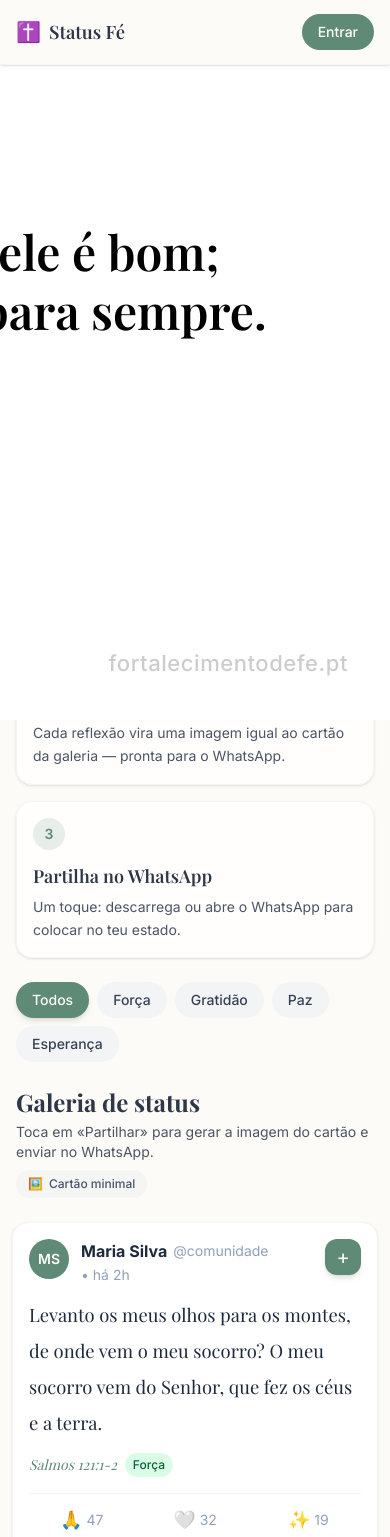
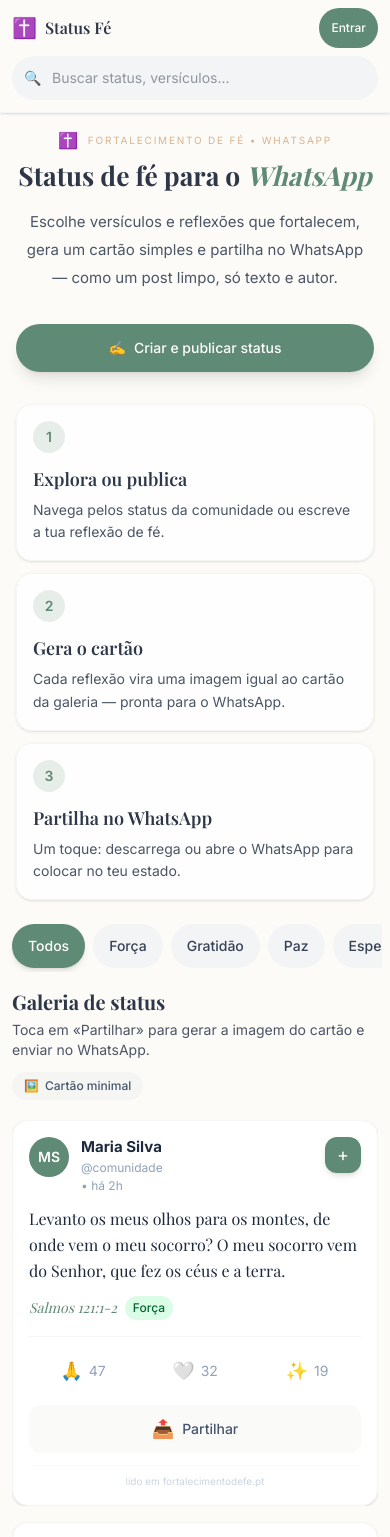
Before and after one commit to obraga45/fortalecimentodefe, a Next.js app: page / in a window 390 px wide. Shown: the top 1537 px of the page. Built offline with nearby package versions, Linux system fonts and the light colour scheme; no server answers; the database is empty; a web font is replaced by a local one.

Commit message:
﻿Improve mobile layout and fix off-screen share template overlap.
Responsive navbar, filters, gallery, and modals; hide 1200px export capture fully outside the viewport.

```diff
--- a/app/globals.css
+++ b/app/globals.css
@@ -18,8 +18,39 @@
   --font-serif: var(--font-playfair-display);
 }
 
+html {
+  overflow-x: hidden;
+  -webkit-text-size-adjust: 100%;
+}
+
 body {
   background: var(--background);
   color: var(--foreground);
   font-family: var(--font-sans);
+  overflow-x: hidden;
 }
+
+@supports (padding: env(safe-area-inset-bottom)) {
+  body {
+    padding-left: env(safe-area-inset-left);
+    padding-right: env(safe-area-inset-right);
+  }
+}
+
+/* Off-screen node for html-to-image; must be fully outside the viewport (not -200vw). */
+.share-capture-root {
+  position: fixed;
+  top: 0;
+  left: -10000px;
+  z-index: -1;
+  pointer-events: none;
+  overflow: hidden;
+  width: 0;
+  height: 0;
+}
+
+.share-capture-root > * {
+  position: absolute;
+  top: 0;
+  left: 0;
+}
--- a/app/layout.tsx
+++ b/app/layout.tsx
@@ -5,6 +5,12 @@
   title: "Fortalecimento de Fé — Status para WhatsApp",
   description:
     "Versículos e reflexões de fé prontos para partilhar no teu status do WhatsApp. Escolhe, gera a imagem e publica.",
+};
+
+export const viewport = {
+  width: "device-width",
+  initialScale: 1,
+  viewportFit: "cover" as const,
 };
 
 export default function RootLayout({
@@ -30,7 +36,7 @@
           `}
         </style>
       </head>
-      <body className="min-h-full flex flex-col">{children}</body>
+      <body className="min-h-full flex flex-col overflow-x-hidden">{children}</body>
     </html>
   );
 }
--- a/app/page.tsx
+++ b/app/page.tsx
@@ -227,17 +227,17 @@
       <Hero onShareClick={handleShareClick} />
       <TagFilters onTagChange={setActiveTag as any} />
 
-      <div className="max-w-7xl mx-auto px-3 sm:px-6 lg:px-8 pb-16">
-        <div className="flex flex-col sm:flex-row sm:items-end sm:justify-between gap-2 mb-6 sm:mb-8 px-1">
-          <div>
-            <h2 className="font-serif text-2xl sm:text-3xl font-bold text-foreground">
+      <div className="max-w-7xl mx-auto px-3 sm:px-6 lg:px-8 pb-16 pb-[max(1rem,env(safe-area-inset-bottom))]">
+        <div className="flex flex-col gap-3 sm:flex-row sm:items-end sm:justify-between sm:gap-4 mb-5 sm:mb-8">
+          <div className="min-w-0">
+            <h2 className="font-serif text-xl sm:text-2xl md:text-3xl font-bold text-foreground">
               Galeria de status
             </h2>
-            <p className="text-gray-600 text-sm sm:text-base mt-1 max-w-xl">
+            <p className="text-gray-600 text-sm sm:text-base mt-1 max-w-xl text-pretty">
               Toca em «Partilhar» para gerar a imagem do cartão e enviar no WhatsApp.
             </p>
           </div>
-          <span className="inline-flex w-fit items-center gap-1.5 rounded-full bg-stone-100 px-3 py-1.5 text-xs font-medium text-slate-600">
+          <span className="inline-flex w-fit items-center gap-1.5 rounded-full bg-stone-100 px-3 py-1.5 text-xs font-medium text-slate-600 shrink-0">
             <span aria-hidden="true">🖼️</span>
             Cartão minimal
           </span>
@@ -246,10 +246,14 @@
           <div className="text-center py-12">
             <p className="text-gray-500">Carregando...</p>
           </div>
+        ) : filteredPosts.length === 0 ? (
+          <div className="text-center py-12 px-4 rounded-2xl border border-dashed border-stone-200 bg-white/60">
+            <p className="text-gray-600 text-sm sm:text-base">Nenhum status nesta categoria.</p>
+          </div>
         ) : (
-          <div className="grid grid-cols-1 md:grid-cols-2 lg:grid-cols-3 gap-6">
+          <div className="grid grid-cols-1 sm:grid-cols-2 xl:grid-cols-3 gap-4 sm:gap-5 lg:gap-6">
             {filteredPosts.map((post) => (
-              <div key={post.id} className="break-inside-avoid">
+              <div key={post.id} className="min-w-0 max-w-full overflow-hidden">
                 <PostCard post={post} onReactionUpdate={handleReactionUpdate} />
               </div>
             ))}
--- a/components/CreatePostForm.tsx
+++ b/components/CreatePostForm.tsx
@@ -50,8 +50,8 @@
   };
 
   return (
-    <div className="fixed inset-0 z-[100] flex items-end sm:items-center justify-center p-3 sm:p-4 bg-black/40 backdrop-blur-sm">
-      <div className="bg-white rounded-t-2xl sm:rounded-2xl shadow-2xl max-w-lg w-full p-5 sm:p-8">
+    <div className="fixed inset-0 z-[100] flex items-end sm:items-center justify-center p-0 sm:p-4 bg-black/40 backdrop-blur-sm">
+      <div className="bg-white rounded-t-2xl sm:rounded-2xl shadow-2xl max-w-lg w-full max-h-[92dvh] sm:max-h-[90vh] overflow-y-auto p-5 sm:p-8 pb-[max(1.25rem,env(safe-area-inset-bottom))]">
         <div className="flex items-start justify-between gap-3 mb-4 sm:mb-6">
           <div>
             <h2 className="text-xl sm:text-2xl font-serif font-bold text-slate-800">
--- a/components/Hero.tsx
+++ b/components/Hero.tsx
@@ -2,32 +2,32 @@
 
 export default function Hero({ onShareClick }: { onShareClick: () => void }) {
   return (
-    <section className="pt-20 sm:pt-32 pb-6 sm:pb-10 px-4 sm:px-6 lg:px-8 max-w-4xl mx-auto">
+    <section className="pt-32 md:pt-36 lg:pt-40 pb-6 sm:pb-10 px-4 sm:px-6 lg:px-8 max-w-4xl mx-auto">
       <div className="text-center">
-        <p className="inline-flex items-center gap-2 text-secondary text-[11px] sm:text-sm uppercase tracking-[0.28em] mb-3 sm:mb-4">
+        <p className="inline-flex flex-wrap items-center justify-center gap-x-2 gap-y-1 text-secondary text-[10px] min-[400px]:text-xs sm:text-sm uppercase tracking-[0.18em] sm:tracking-[0.28em] mb-3 sm:mb-4 max-w-md mx-auto">
           <span className="text-base leading-none" aria-hidden="true">
             ✝️
           </span>
           Fortalecimento de fé • WhatsApp
         </p>
-        <h1 className="text-[2rem] sm:text-4xl lg:text-[2.75rem] font-serif font-bold text-foreground mb-4 sm:mb-6 leading-[1.15] sm:leading-tight">
+        <h1 className="text-[1.65rem] min-[400px]:text-[2rem] sm:text-4xl lg:text-[2.75rem] font-serif font-bold text-foreground mb-4 sm:mb-6 leading-[1.2] sm:leading-tight text-balance">
           Status de fé para o{" "}
           <span className="italic text-primary">WhatsApp</span>
         </h1>
-        <p className="text-gray-600 text-base sm:text-lg leading-8 sm:leading-relaxed mb-8 sm:mb-10 max-w-2xl mx-auto">
+        <p className="text-gray-600 text-[0.9375rem] sm:text-lg leading-7 sm:leading-relaxed mb-8 sm:mb-10 max-w-2xl mx-auto text-pretty px-1">
           Escolhe versículos e reflexões que fortalecem, gera um cartão simples
           e partilha no WhatsApp — como um post limpo, só texto e autor.
         </p>
         <button
           onClick={onShareClick}
-          className="inline-flex w-full sm:w-auto justify-center items-center gap-2 px-5 sm:px-7 py-3.5 sm:py-3.5 bg-primary text-white rounded-full text-base font-medium hover:bg-primary/90 transition-all shadow-lg hover:shadow-xl max-w-[20rem] sm:max-w-none"
+          className="inline-flex w-full min-[400px]:w-auto min-h-[3rem] justify-center items-center gap-2 px-5 sm:px-7 py-3.5 bg-primary text-white rounded-full text-sm sm:text-base font-medium hover:bg-primary/90 transition-all shadow-lg hover:shadow-xl max-w-sm min-[400px]:max-w-none mx-auto"
         >
           <span aria-hidden="true">✍️</span>
           Criar e publicar status
         </button>
       </div>
 
-      <ol className="mt-10 sm:mt-14 grid grid-cols-1 sm:grid-cols-3 gap-4 sm:gap-5 text-left">
+      <ol className="mt-8 sm:mt-14 grid grid-cols-1 md:grid-cols-3 gap-3 sm:gap-5 text-left">
         {[
           {
             step: "1",
--- a/components/LoginModal.tsx
+++ b/components/LoginModal.tsx
@@ -75,10 +75,10 @@
 
   return (
     <div
-      className="fixed inset-0 z-[100] flex items-end sm:items-center justify-center p-3 sm:p-4 bg-black/40 backdrop-blur-sm"
+      className="fixed inset-0 z-[100] flex items-end sm:items-center justify-center p-0 sm:p-4 bg-black/40 backdrop-blur-sm"
       onClick={handleBackdropClick}
     >
-      <div className="bg-white rounded-t-2xl sm:rounded-3xl shadow-2xl max-w-md w-full p-5 sm:p-8 transform transition-all border border-stone-100">
+      <div className="bg-white rounded-t-2xl sm:rounded-3xl shadow-2xl max-w-md w-full max-h-[92dvh] sm:max-h-none overflow-y-auto p-5 sm:p-8 pb-[max(1.25rem,env(safe-area-inset-bottom))] transform transition-all border border-stone-100">
         <div className="text-center mb-5 sm:mb-7">
           <h2 className="text-xl sm:text-2xl font-serif font-bold text-foreground mb-2">
             Entrar para publicar status
--- a/components/Navbar.tsx
+++ b/components/Navbar.tsx
@@ -4,6 +4,24 @@
   onLoginClick: () => void;
   isAuthenticated?: boolean;
   userLabel?: string;
+}
+
+function SearchField({ className = "" }: { className?: string }) {
+  return (
+    <div className={`relative ${className}`}>
+      <input
+        type="search"
+        placeholder="Buscar status, versículos..."
+        className="w-full min-h-[2.75rem] md:min-h-0 px-4 py-2 md:py-1.5 pl-10 bg-gray-100 rounded-full text-sm focus:outline-none focus:ring-2 focus:ring-primary/50"
+      />
+      <span
+        className="absolute left-3 top-1/2 -translate-y-1/2 text-gray-400 text-sm pointer-events-none"
+        aria-hidden="true"
+      >
+        🔍
+      </span>
+    </div>
+  );
 }
 
 export default function Navbar({
@@ -14,43 +32,38 @@
   const compactUserLabel = userLabel.split(" ")[0];
 
   return (
-    <nav className="fixed top-0 left-0 right-0 bg-background/80 backdrop-blur-sm z-50 border-b border-gray-100 shadow-sm">
-      <div className="max-w-7xl mx-auto px-4 sm:px-6 lg:px-8">
-        <div className="flex items-center justify-between h-16 sm:h-16 gap-3">
-          <div className="flex items-center gap-2 sm:gap-2 min-w-0">
-            <span className="text-primary text-xl sm:text-2xl shrink-0">✝️</span>
-            <div className="hidden sm:flex flex-col min-w-0">
-              <span className="font-serif text-xl font-semibold text-foreground truncate leading-tight">
+    <header className="fixed top-0 left-0 right-0 z-50 bg-background/90 backdrop-blur-sm border-b border-gray-100 shadow-sm pt-[env(safe-area-inset-top)]">
+      <nav className="max-w-7xl mx-auto px-3 sm:px-6 lg:px-8">
+        <div className="flex items-center justify-between gap-2 sm:gap-3 min-h-14 md:min-h-16">
+          <div className="flex items-center gap-2 min-w-0 shrink sm:max-w-[14rem] lg:max-w-xs">
+            <span className="text-primary text-xl sm:text-2xl shrink-0" aria-hidden="true">
+              ✝️
+            </span>
+            <div className="hidden min-[480px]:flex flex-col min-w-0">
+              <span className="font-serif text-base sm:text-xl font-semibold text-foreground truncate leading-tight">
                 Fortalecimento de Fé
               </span>
-              <span className="text-[10px] uppercase tracking-[0.2em] text-gray-500 truncate">
+              <span className="text-[9px] sm:text-[10px] uppercase tracking-[0.16em] sm:tracking-[0.2em] text-gray-500 truncate">
                 Status WhatsApp
               </span>
             </div>
-            <span className="font-serif text-[1.15rem] font-semibold text-foreground sm:hidden truncate">
+            <span className="font-serif text-base font-semibold text-foreground min-[480px]:hidden truncate">
               Status Fé
             </span>
           </div>
 
-          <div className="flex-1 max-w-md mx-2 sm:mx-8 hidden md:block">
-            <div className="relative">
-              <input
-                type="text"
-                placeholder="Buscar status, versículos..."
-                className="w-full px-3 sm:px-4 py-1.5 sm:py-2 pl-8 sm:pl-10 bg-gray-100 rounded-full text-xs sm:text-sm focus:outline-none focus:ring-2 focus:ring-primary/50"
-              />
-              <span className="absolute left-2 sm:left-3 top-1/2 -translate-y-1/2 text-gray-400 text-sm">🔍</span>
-            </div>
-          </div>
+          <SearchField className="hidden md:block flex-1 max-w-md mx-4 lg:mx-8" />
 
           <button
+            type="button"
             onClick={onLoginClick}
-            className="px-4 sm:px-5 py-2 sm:py-2 bg-primary text-white rounded-full text-sm sm:text-sm font-medium hover:bg-primary/90 transition-colors whitespace-nowrap shrink-0 max-w-[9.5rem] sm:max-w-none"
+            className="px-3 sm:px-5 py-2 min-h-[2.5rem] bg-primary text-white rounded-full text-xs sm:text-sm font-medium hover:bg-primary/90 transition-colors shrink-0 max-w-[40vw] md:max-w-none"
           >
             {isAuthenticated ? (
               <>
-                <span className="hidden sm:inline truncate">{userLabel} / Mudar</span>
-                <span className="sm:hidden truncate">{compactUserLabel} / Mudar</span>
+                <span className="hidden lg:inline truncate">{userLabel} / Mudar</span>
+                <span className="hidden sm:inline lg:hidden truncate">{compactUserLabel}</span>
+                <span className="sm:hidden truncate">{compactUserLabel}</span>
               </>
             ) : (
               <>
@@ -60,7 +73,11 @@
             )}
           </button>
         </div>
-      </div>
-    </nav>
+
+        <div className="pb-3 md:hidden">
+          <SearchField />
+        </div>
+      </nav>
+    </header>
   );
 }
--- a/components/PostCard.tsx
+++ b/components/PostCard.tsx
@@ -411,10 +411,10 @@
   };
 
   return (
-    <div>
+    <div className="relative w-full min-w-0 max-w-full">
       <div
         ref={cardRef}
-        className="bg-white rounded-2xl border border-stone-100 shadow-sm p-4 sm:p-5 w-full overflow-hidden"
+        className="bg-white rounded-2xl border border-stone-100 shadow-sm p-4 sm:p-5 w-full max-w-full overflow-hidden"
       >
         {/* Header */}
         <div className="flex items-start gap-3 mb-3">
@@ -437,20 +437,18 @@
           />
 
           {/* Author Info */}
-          <div className="flex-1 min-w-0">
+          <div className="flex-1 min-w-0 pr-1">
             <div className="flex flex-col gap-0.5 min-w-0">
-              <div className="flex flex-wrap items-center gap-x-1.5 gap-y-0 min-w-0">
-                <span className="text-slate-800 font-bold truncate text-base">
-                  {post.author_name}
-                </span>
-                <span className="text-slate-400 text-sm">@comunidade</span>
-              </div>
-              <span className="text-slate-400 text-sm">• {post.time_ago}</span>
+              <span className="text-slate-800 font-bold text-[0.9375rem] sm:text-base leading-snug break-words">
+                {post.author_name}
+              </span>
+              <span className="text-slate-400 text-xs sm:text-sm truncate">@comunidade</span>
+              <span className="text-slate-400 text-xs sm:text-sm">• {post.time_ago}</span>
             </div>
           </div>
 
           <div
-            className="h-9 w-9 sm:h-10 sm:w-10 rounded-xl bg-primary text-white text-xl sm:text-2xl flex items-center justify-center shadow-md shrink-0"
+            className="h-9 w-9 sm:h-10 sm:w-10 rounded-xl bg-primary text-white text-lg sm:text-2xl flex items-center justify-center shadow-md shrink-0"
             aria-hidden="true"
           >
             +
@@ -459,7 +457,7 @@
 
         {/* Content */}
         <div className="mb-4">
-          <p className="font-serif text-[1.15rem] sm:text-lg leading-9 sm:leading-relaxed text-slate-800 mb-3 break-words">
+          <p className="font-serif text-base sm:text-lg leading-relaxed sm:leading-relaxed text-slate-800 mb-3 break-words [overflow-wrap:anywhere]">
             {post.content}
           </p>
           <div className="flex flex-wrap items-center gap-2">
@@ -480,36 +478,38 @@
 
         {/* Actions Footer */}
         <div className="flex flex-col gap-3 sm:flex-row sm:items-center sm:justify-between pt-3 border-t border-stone-100">
-          {/* Reaction Buttons */}
-          <div className="grid grid-cols-3 sm:flex items-center gap-2 sm:gap-4 w-full sm:w-auto">
+          <div className="grid grid-cols-3 sm:flex items-stretch sm:items-center gap-1 sm:gap-4 w-full sm:w-auto">
             <button
+              type="button"
               onClick={() => handleReaction("amen")}
-              className="flex items-center justify-center sm:justify-start gap-1 text-slate-400 hover:text-green-600 transition-colors min-w-0"
+              className="flex items-center justify-center gap-1.5 text-slate-400 hover:text-green-600 transition-colors min-h-[2.75rem] sm:min-h-0 rounded-lg sm:rounded-none active:bg-stone-50 sm:active:bg-transparent"
             >
               <span className="text-lg sm:text-base shrink-0">🙏</span>
               <span className="text-sm">{reactions.amen}</span>
             </button>
             <button
+              type="button"
               onClick={() => handleReaction("touched")}
-              className="flex items-center justify-center sm:justify-start gap-1 text-slate-400 hover:text-pink-600 transition-colors min-w-0"
+              className="flex items-center justify-center gap-1.5 text-slate-400 hover:text-pink-600 transition-colors min-h-[2.75rem] sm:min-h-0 rounded-lg sm:rounded-none active:bg-stone-50 sm:active:bg-transparent"
             >
               <span className="text-lg sm:text-base shrink-0">🤍</span>
               <span className="text-sm">{reactions.touched}</span>
             </button>
             <button
+              type="button"
               onClick={() => handleReaction("inspired")}
-              className="flex items-center justify-center sm:justify-start gap-1 text-slate-400 hover:text-yellow-600 transition-colors min-w-0"
+              className="flex items-center justify-center gap-1.5 text-slate-400 hover:text-yellow-600 transition-colors min-h-[2.75rem] sm:min-h-0 rounded-lg sm:rounded-none active:bg-stone-50 sm:active:bg-transparent"
             >
               <span className="text-lg sm:text-base shrink-0">✨</span>
               <span className="text-sm">{reactions.inspired}</span>
             </button>
           </div>
 
-          {/* Share Button */}
           <button
+            type="button"
             onClick={handleShare}
             disabled={isSharing}
-            className="flex items-center justify-center sm:justify-start gap-2 text-slate-400 hover:text-primary transition-colors disabled:opacity-50 w-full sm:w-auto py-2 sm:py-0 rounded-xl bg-stone-50 sm:bg-transparent"
+            className="flex items-center justify-center gap-2 text-slate-600 hover:text-primary transition-colors disabled:opacity-50 w-full sm:w-auto min-h-[2.75rem] sm:min-h-0 py-2.5 sm:py-0 rounded-xl bg-stone-50 sm:bg-transparent font-medium text-sm active:bg-stone-100 sm:active:bg-transparent"
           >
             <span className="text-lg sm:text-base" aria-hidden="true">
               📤
@@ -520,12 +520,12 @@
           </button>
         </div>
 
-        <div className="mt-3 pt-2 border-t border-stone-50 text-center text-xs text-slate-300">
+        <div className="mt-3 pt-2 border-t border-stone-50 text-center text-[10px] sm:text-xs text-slate-300 break-all px-2">
           lido em fortalecimentodefe.pt
         </div>
       </div>
 
-      <div className="fixed left-[-200vw] top-0 pointer-events-none" aria-hidden="true">
+      <div className="share-capture-root" aria-hidden="true">
         <div
           ref={tweetShareRef}
           className="relative w-[1200px] min-h-[720px] bg-white px-[72px] pt-[64px] pb-[88px] text-black"
--- a/components/TagFilters.tsx
+++ b/components/TagFilters.tsx
@@ -15,12 +15,14 @@
   };
 
   return (
-    <div className="w-full flex flex-wrap sm:flex-nowrap gap-2 sm:gap-3 justify-start sm:justify-center px-4 sm:px-6 lg:px-8 pb-6 overflow-visible sm:overflow-x-auto">
+    <div className="max-w-7xl mx-auto w-full px-3 sm:px-6 lg:px-8 pb-4 sm:pb-6">
+      <div className="flex gap-2 sm:gap-3 overflow-x-auto pb-1 -mx-1 px-1 sm:flex-wrap sm:justify-center sm:overflow-visible scrollbar-none [scrollbar-width:none] [&::-webkit-scrollbar]:hidden">
         {tags.map((tag) => (
           <button
             key={tag}
+            type="button"
             onClick={() => handleTagClick(tag)}
-          className={`px-4 sm:px-4 py-2 sm:py-1.5 rounded-full text-sm sm:text-sm font-medium transition-all whitespace-nowrap ${
+            className={`shrink-0 px-4 py-2.5 sm:py-2 min-h-[2.75rem] sm:min-h-0 rounded-full text-sm font-medium transition-all whitespace-nowrap snap-start ${
               activeTag === tag
                 ? "bg-primary text-white shadow-md"
                 : "bg-gray-100 text-gray-700 hover:bg-gray-200"
@@ -30,5 +32,6 @@
           </button>
         ))}
       </div>
+    </div>
   );
 }
```
Lines whose indentation alone changed are shown as unchanged.
